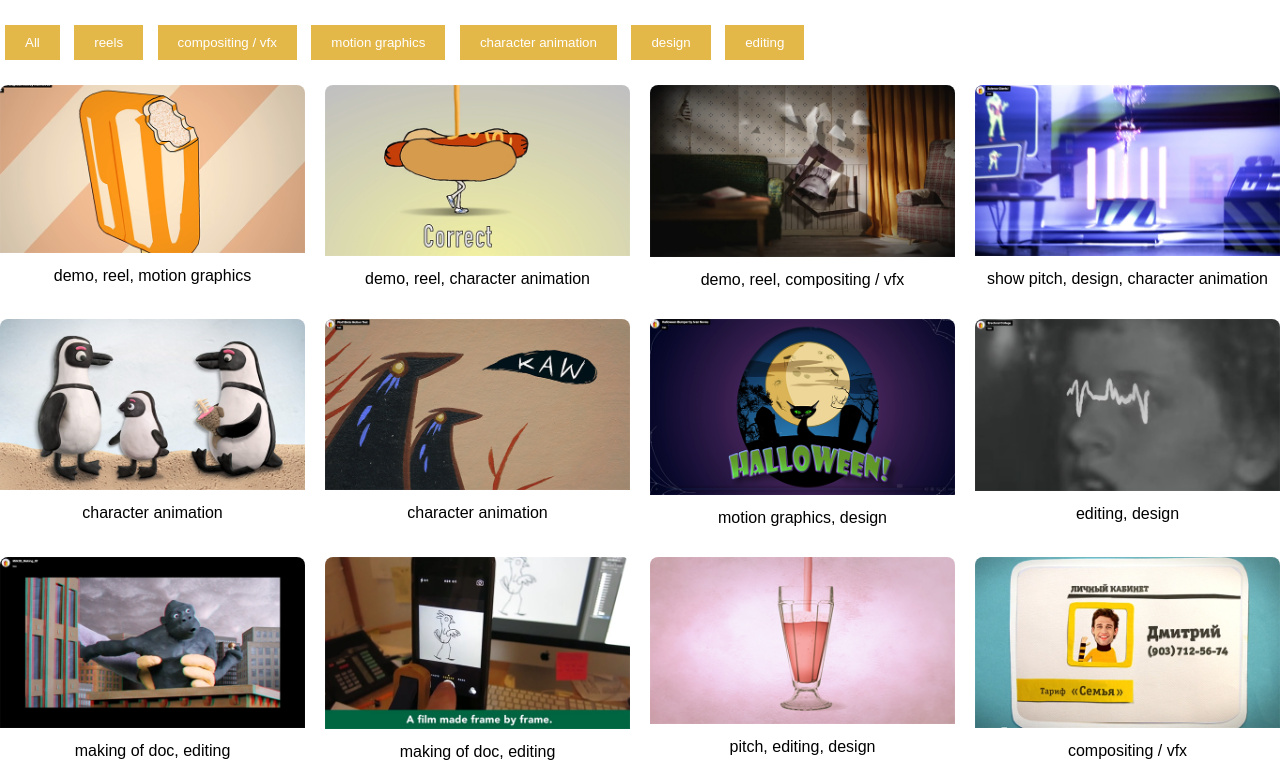
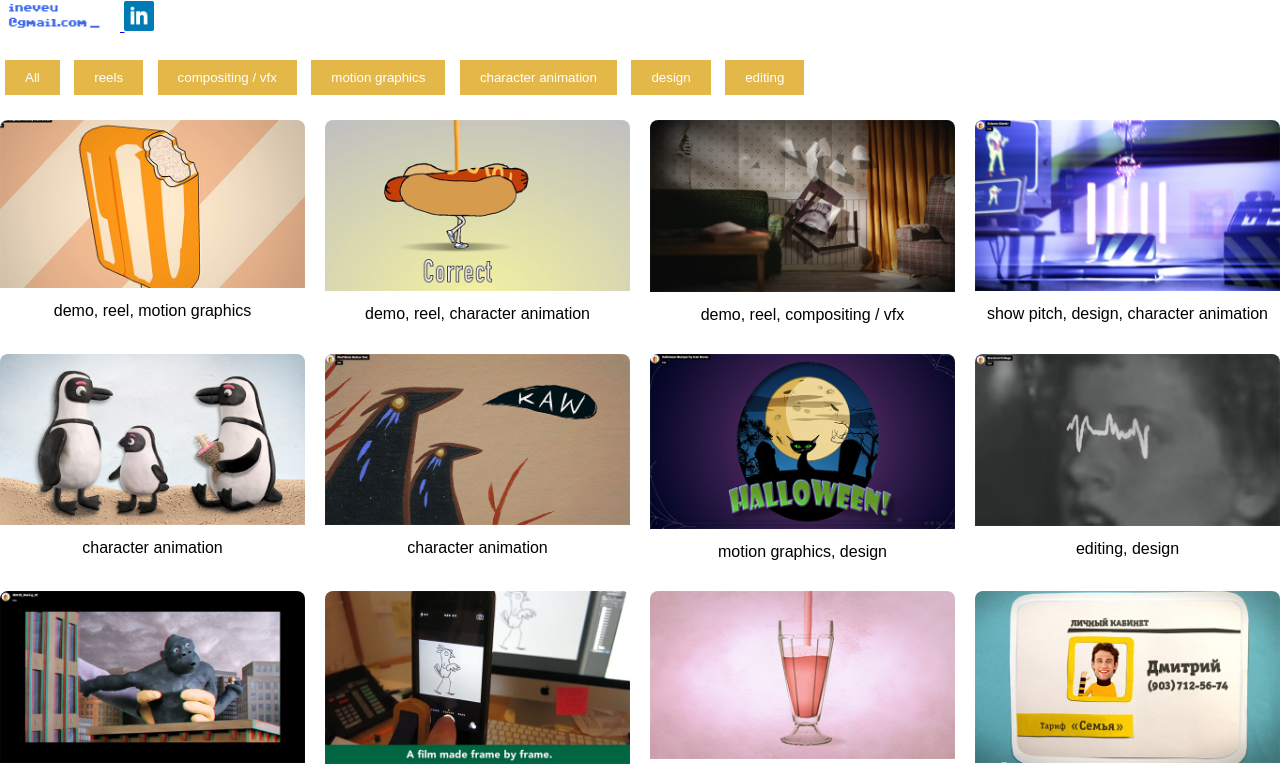
Before and after one commit to ineveu/IvanNeveu, a plain HTML site: page index.html in a window 1280 px wide. Shown: the top 774 px of the page. Drawn offline with Linux system fonts and the light colour scheme.

Commit message:
Update index.html

```diff
--- a/index.html
+++ b/index.html
@@ -8,6 +8,15 @@
     <title>Ivan Neveu</title>
 </head>
 <body>
+	 <div id="banner">
+        <a href="mailto:ineveu@gmail.com">
+            <img src="images/Ivan.gif" alt="email ineveu@gmail.com" width="120">
+        </a>
+        <a href="https://www.linkedin.com/in/ivan-neveu-30832515" target="_blank">
+            <img src="images/square-linkedin-512.png" alt="LinkedIn" width="30" height="30">
+        </a>
+    </div>
+    <div id="app">
     <div id="app">
         <div id="filter">
             <button onclick="filterVideos('all')">All</button>
```
